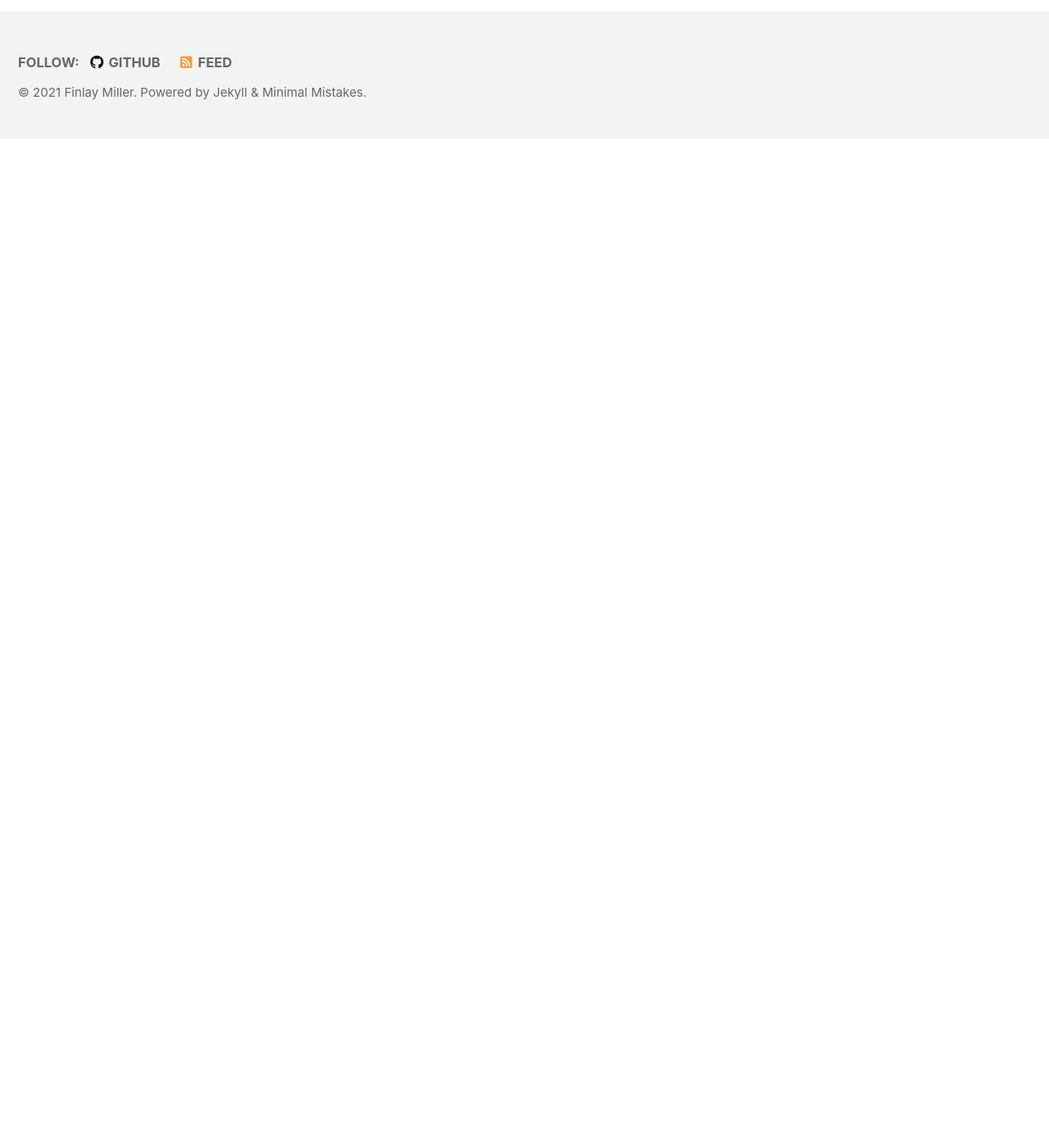
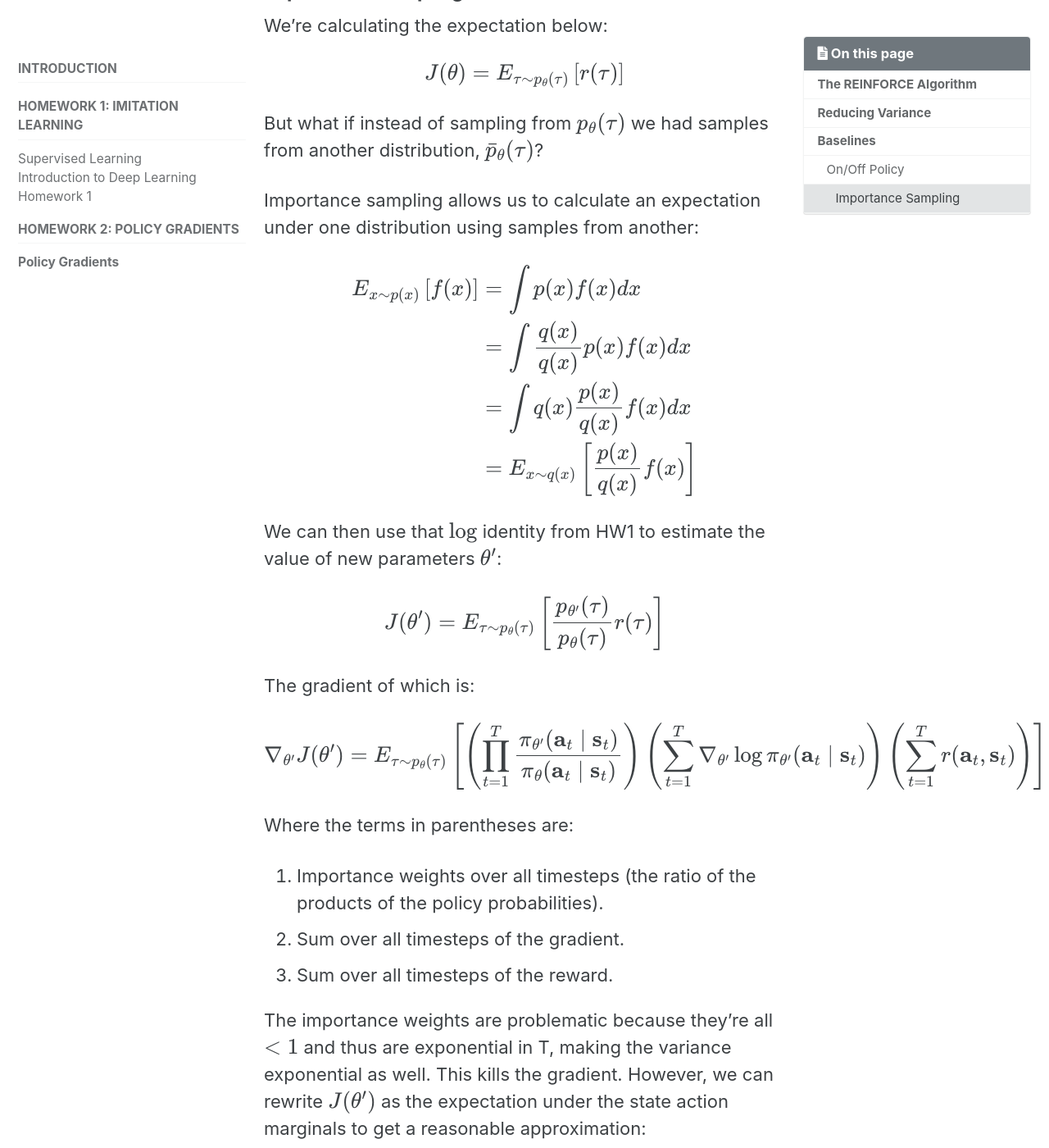
Before and after one commit to finlaymiller/finlaymiller.github.io, a Jekyll site: the page built from _posts/cs285/2021-01-30-hw2-01-policy-gradients.md, in a window 1280 px wide and 1400 px high, scrolled down 4830 px. Shown: the whole window at 82% size. Built offline with Jekyll 4.4.1, drawn with Linux system fonts in a browser that asks for light colours; cached includes are drawn as plain includes; before the commit the page ends 4999 px from its top, so only the background shows below that; some of the changed text lies outside the part shown.

Commit message:
Added lecture on policy gradients

```diff
--- a/_data/navigation.yml
+++ b/_data/navigation.yml
@@ -24,5 +24,5 @@ cs285:
         url: cs285/hw1/solutions
   - title: "Homework 2: Policy Gradients"
     children:
-      title: "Policy Gradients"
-      url: /cs285/hw2/policy-gradients
+      - title: "Policy Gradients"
+        url: /cs285/hw2/policy-gradients
--- a/_posts/cs285/2021-01-30-hw2-01-policy-gradients.md
+++ b/_posts/cs285/2021-01-30-hw2-01-policy-gradients.md
@@ -15,7 +15,7 @@ sidebar:
   nav: "cs285"
 ---
 
-## REINFORCE
+## The REINFORCE Algorithm
 
 Given the finite-horizon case of the RL objective:
 
@@ -111,8 +111,77 @@ $$
   b = \frac{1}{N} \sum_{i=1}^{N} r(\tau)
 $$
 
-Subtracting this baseline does not bias the expectation. The average reward, though good, is not actually the best baseline. The best baseline is the expected reward, weighted  by magnitude values:
+Subtracting this baseline does not bias the expectation. The average reward, though good, is not actually the best baseline. The best baseline is the expected reward, weighted by magnitude values:
 
 $$
-  b* = \frac{\mathbb{E}[(\nabla_{\theta} \log p_{\theta}(\tau))^2r(\tau)]}{\mathbb{E}[(\nabla_{\theta} \log p_{\theta}(\tau))^2]}
+  b* = \frac{E[(\nabla_{\theta} \log p_{\theta}(\tau))^2r(\tau)]}{E[(\nabla_{\theta} \log p_{\theta}(\tau))^2]}
 $$
+
+### On/Off Policy
+
+Policy Gradients are considered to be _on policy_ (the policy cannot be improved without having to regenerate samples). This is problematic because NNs are nonlinear and thus require taking many small steps, at each of which the samples have to be regenerated by re-running the policy. This is why policy gradient algorithms are generally good when generating samples is cheap.
+
+#### Importance Sampling
+
+We're calculating the expectation below:
+
+$$
+  J(\theta) = E_{\tau \sim p_\theta(\tau)} \left[r(\tau)\right]
+$$
+
+But what if instead of sampling from $$p_\theta(\tau)$$ we had samples from another distribution, $$\bar{p}_\theta(\tau)$$?
+
+Importance sampling allows us to calculate an expectation under one distribution using samples from another:
+
+$$
+\begin{align}
+  E_{x \sim p(x)} \left[f(x)\right] &= \int p(x)f(x)dx \\
+    &= \int \frac{q(x)}{q(x)} p(x)f(x)dx \\
+    &= \int q(x)\frac{p(x)}{q(x)} f(x)dx \\
+    &= E_{x \sim q(x)} \left[ \frac{p(x)}{q(x)} f(x) \right] \\
+\end{align}
+$$
+
+We can then use that $$\log$$ identity from HW1 to estimate the value of new parameters $$\theta'$$:
+
+$$
+  J(\theta') = E_{\tau \sim p_\theta(\tau)} \left[ \frac{p_{\theta'}(\tau)}{p_{\theta}(\tau)} r(\tau) \right]
+$$
+
+The gradient of which is:
+
+$$
+  \nabla_{\theta'}J(\theta') = E_{\tau \sim p_\theta(\tau)}
+  \left[
+    \left(
+      \prod_{t=1}^T \frac{\pi_{\theta'}(\mathbf{a}_t \mid \mathbf{s}_t)}{\pi_{\theta}(\mathbf{a}_t \mid \mathbf{s}_t)}
+    \right)
+    \left(
+      \sum_{t=1}^T \nabla_{\theta'} \log\pi_{\theta'}(\mathbf{a}_t \mid \mathbf{s}_t)
+    \right)
+    \left(
+      \sum_{t=1}^T r(\mathbf{a}_t, \mathbf{s}_t)
+    \right)
+  \right]
+$$
+
+Where the terms in parentheses are:
+
+1. Importance weights over all timesteps (the ratio of the products of the policy probabilities).
+2. Sum over all timesteps of the gradient.
+3. Sum over all timesteps of the reward.
+
+The importance weights are problematic because they're all $$<1$$ and thus are exponential in T, making the variance exponential as well. This kills the gradient. However, we can rewrite $$J(\theta')$$ as the expectation under the state action marginals to get a reasonable approximation:
+
+$$
+  \tilde{J(\theta)} \approx \sum_{t=1}^TE_{\mathbf{s}_t\sim p_\theta(\mathbf{s}_t)} \left[ E_{\mathbf{a}_t\sim\pi_\theta(\mathbf{a}_t|\mathbf{s}_t)} \left( \frac{\pi_{\theta}(\mathbf{a}_t|\mathbf{s}_t)}{\pi_{\theta}(\mathbf{a}_t|\mathbf{s}_t)}r(\mathbf{s}_t,\mathbf{a}_t) \right) \right]
+$$
+
+Tips:
+
+* Using large bathces can reduce variance
+* Tweaking learning rates is hard
+* Using adaptive step sizes (e.g. with ADAM) can work
+
+Part 6 of this lecture, [Advanced Policy Gradients](https://www.youtube.com/watch?v=PEzuojy8lVo&list=PL_iWQOsE6TfURIIhCrlt-wj9ByIVpbfGc&index=22) is not covered here.
+{: .notice--danger}
```
Also changed, not shown: _posts/cs285/2021-01-16-hw1-01-supervised-learning.md (+1 -0 lines).
